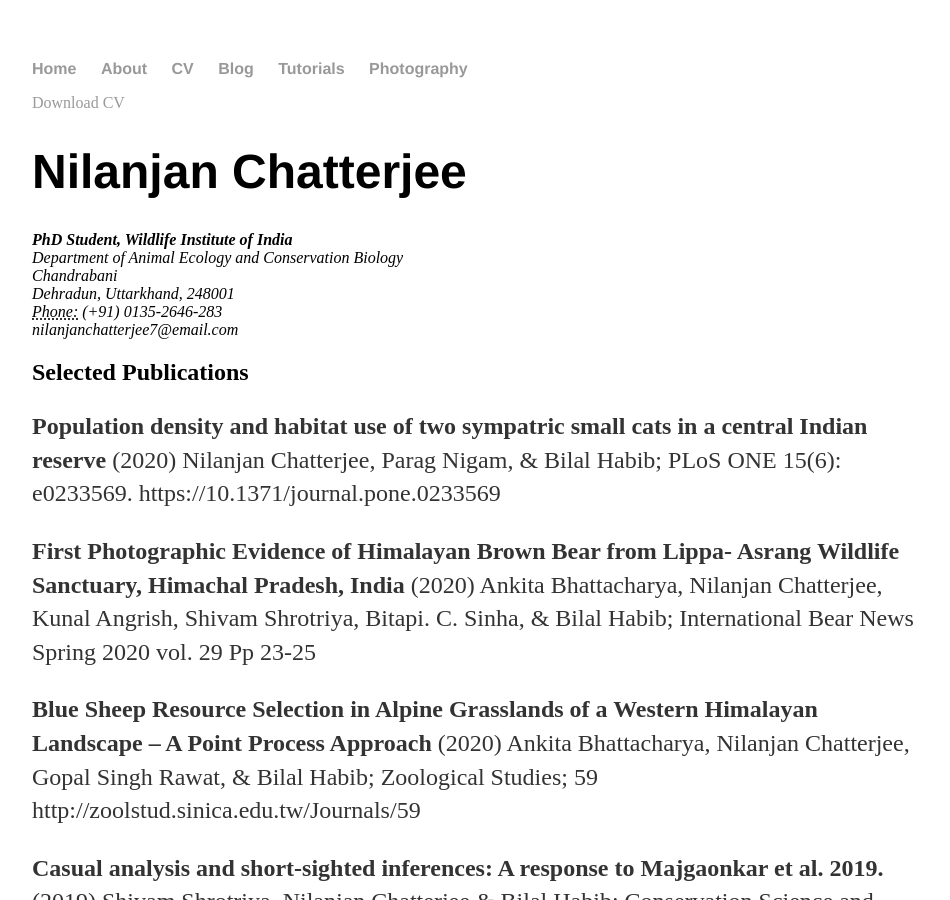
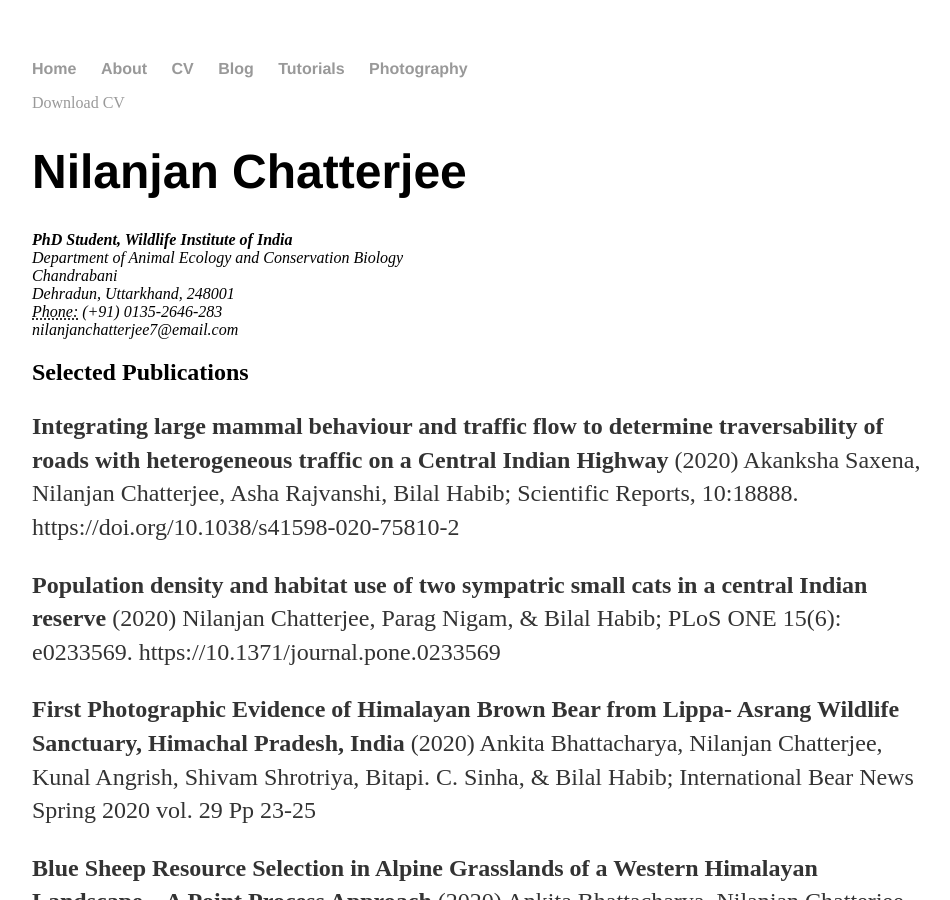
Before and after one commit to nilanjanchatterjee/nilanjanchatterjee.github.io, a Jekyll site: the page built from cv/index.html, in a window 1280 px wide and 900 px high. Shown: the whole window, without its empty margins (160-1110 px from the left). Built offline with Jekyll 4.4.1, drawn with Linux system fonts in a browser that asks for light colours.

Commit message:
updated the cv page
added the road ecology publication

```diff
--- a/cv/index.html
+++ b/cv/index.html
@@ -16,6 +16,7 @@ title: CV of Nilanjan Chatterjee
 					</address>
 
 					<h2>Selected Publications</h2>
+		                        <p><strong>Integrating large mammal behaviour and traffic flow to determine traversability of roads with heterogeneous traffic on a Central Indian Highway</strong> (2020) Akanksha Saxena, Nilanjan Chatterjee, Asha Rajvanshi, Bilal Habib; Scientific Reports, 10:18888. https://doi.org/10.1038/s41598-020-75810-2 </p>
 					<p><strong>Population density and habitat use of two sympatric small cats in a central Indian reserve</strong> (2020) Nilanjan Chatterjee, Parag Nigam, & Bilal Habib; PLoS ONE 15(6): e0233569. https://10.1371/journal.pone.0233569</p>
 					<p><strong>First Photographic Evidence of Himalayan Brown Bear from Lippa-
 Asrang Wildlife Sanctuary, Himachal Pradesh, India</strong> (2020) Ankita Bhattacharya, Nilanjan Chatterjee, Kunal Angrish, Shivam Shrotriya, Bitapi. C. Sinha, & Bilal Habib; International Bear News Spring 2020 vol. 29 Pp 23-25 </p>
```
